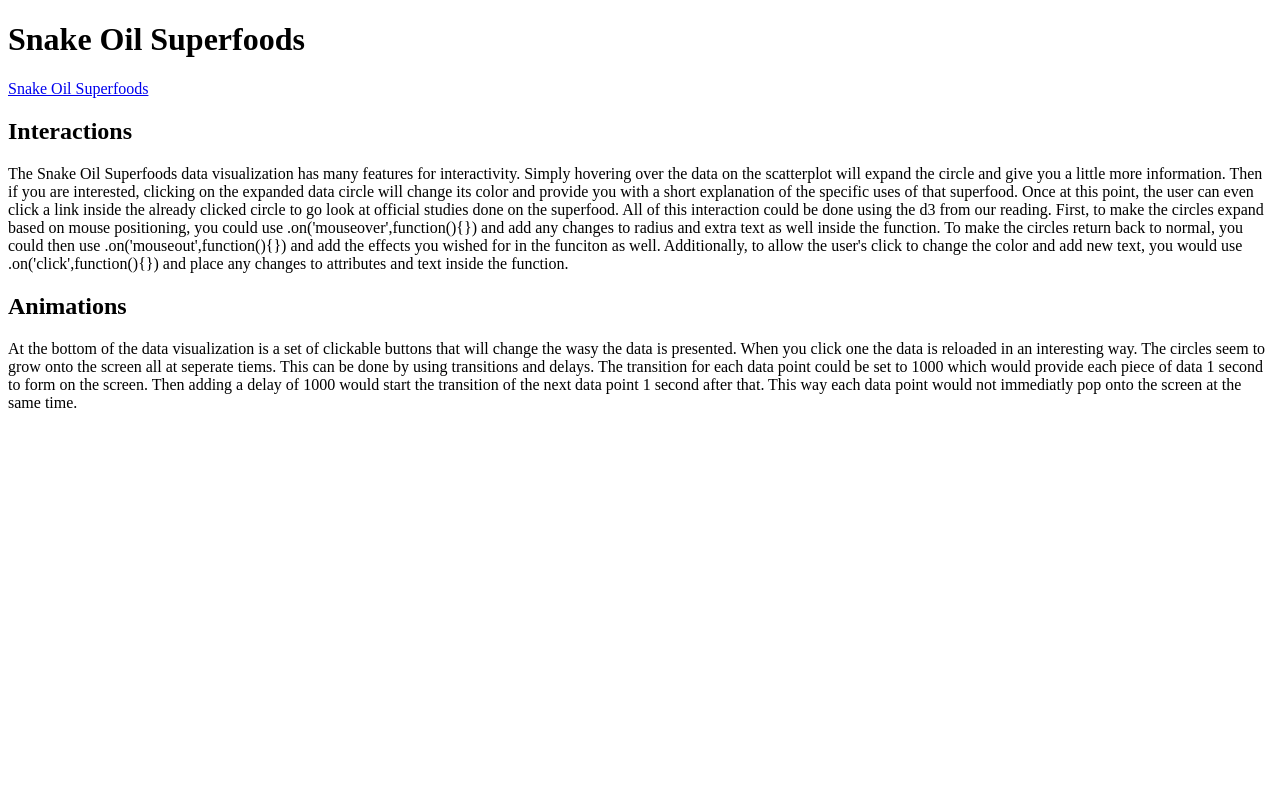
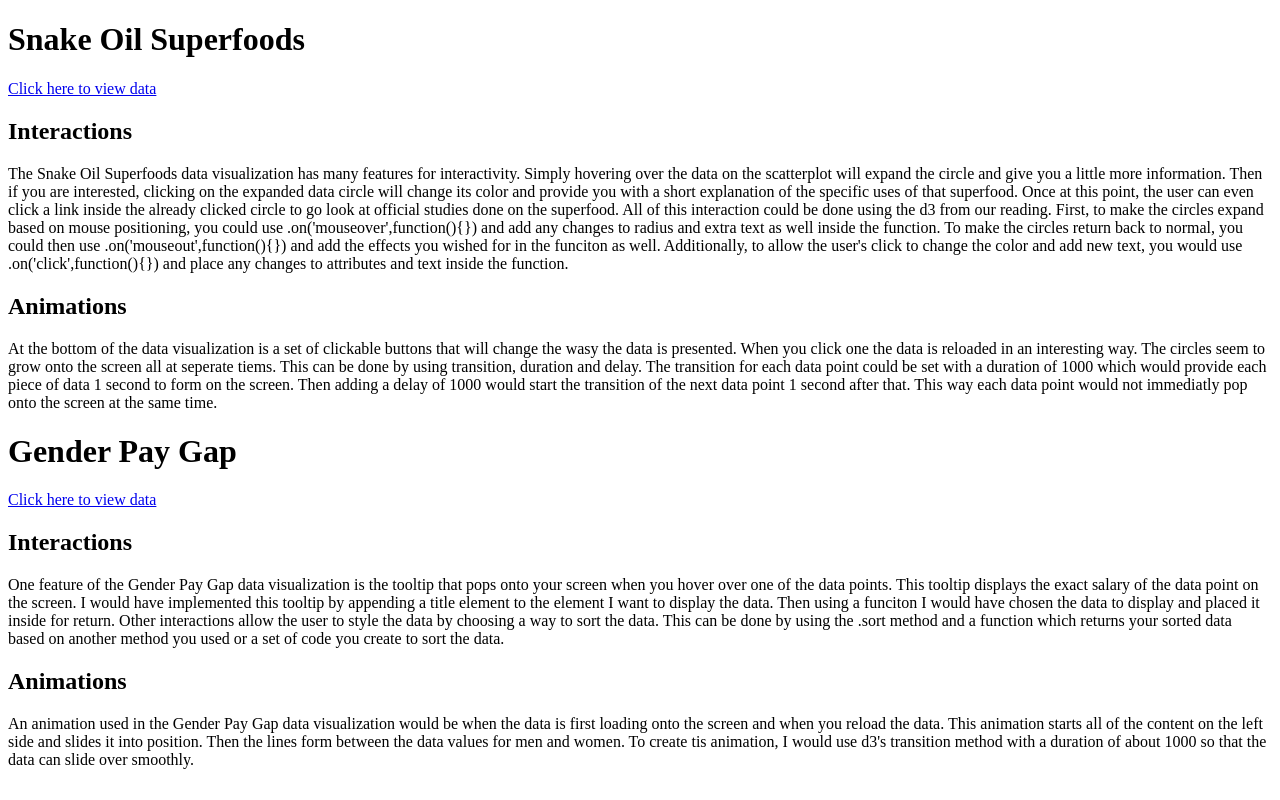
Before and after one commit to Newcomb/D3Vis, a plain HTML site: page index.html in a window 1280 px wide. Drawn offline with Linux system fonts and the light colour scheme.

Commit message:
final{1}

```diff
--- a/index.html
+++ b/index.html
@@ -6,7 +6,7 @@
   </head>
   <body>
     <h1>Snake Oil Superfoods</h1>
-    <a href="http://informationisbeautiful.net/visualizations/snake-oil-superfoods/">Snake Oil Superfoods</a>
+    <a href="http://informationisbeautiful.net/visualizations/snake-oil-superfoods/">Click here to view data</a>
     <h2>Interactions</h2
     <p>The Snake Oil Superfoods data visualization has many features for interactivity.
     Simply hovering over the data on the scatterplot will expand the circle and give you a little more information.
@@ -20,8 +20,25 @@ Additionally, to allow the user's click to change the color and add new text, yo
 <h2>Animations</h2>
 <p>At the bottom of the data visualization is a set of clickable buttons that will change the wasy the data is presented.
 When you click one the data is reloaded in an interesting way. The circles seem to grow onto the screen all at seperate tiems.
-This can be done by using transitions and delays. The transition for each data point could be set to 1000 which would provide
+This can be done by using transition, duration and delay. The transition for each data point could be set with a duration of 1000 which would provide
 each piece of data 1 second to form on the screen. Then adding a delay of 1000 would start the transition of the next data point
 1 second after that. This way each data point would not immediatly pop onto the screen at the same time.</p>
+
+<h1>Gender Pay Gap</h1>
+<a href="https://informationisbeautiful.net/visualizations/gender-pay-gap/">Click here to view data</a>
+<h2>Interactions</h2>
+<p>One feature of the Gender Pay Gap data visualization is the tooltip that pops onto your screen when you hover over
+one of the data points. This tooltip displays the exact salary of the data point on the screen. I would have implemented this tooltip by
+ appending a title element to the element I want to display the data. Then using a funciton I would have chosen the data to display
+and placed it inside for return. Other interactions allow the user to style the data by choosing a way to sort the data.
+This can be done by using the .sort method and a function which returns your sorted data based on another method you used or
+a set of code you create to sort the data.
+</p>
+<h2>Animations</h2>
+<p>An animation used in the Gender Pay Gap data visualization would be when the data is first loading
+onto the screen and when you reload the data. This animation starts all of the content
+on the left side and slides it into position. Then the lines form between the data values for men and women.
+To create tis animation, I would use d3's transition method with a duration of about 1000 so that the data can
+slide over smoothly. </p>
   </body>
 </html>
```
